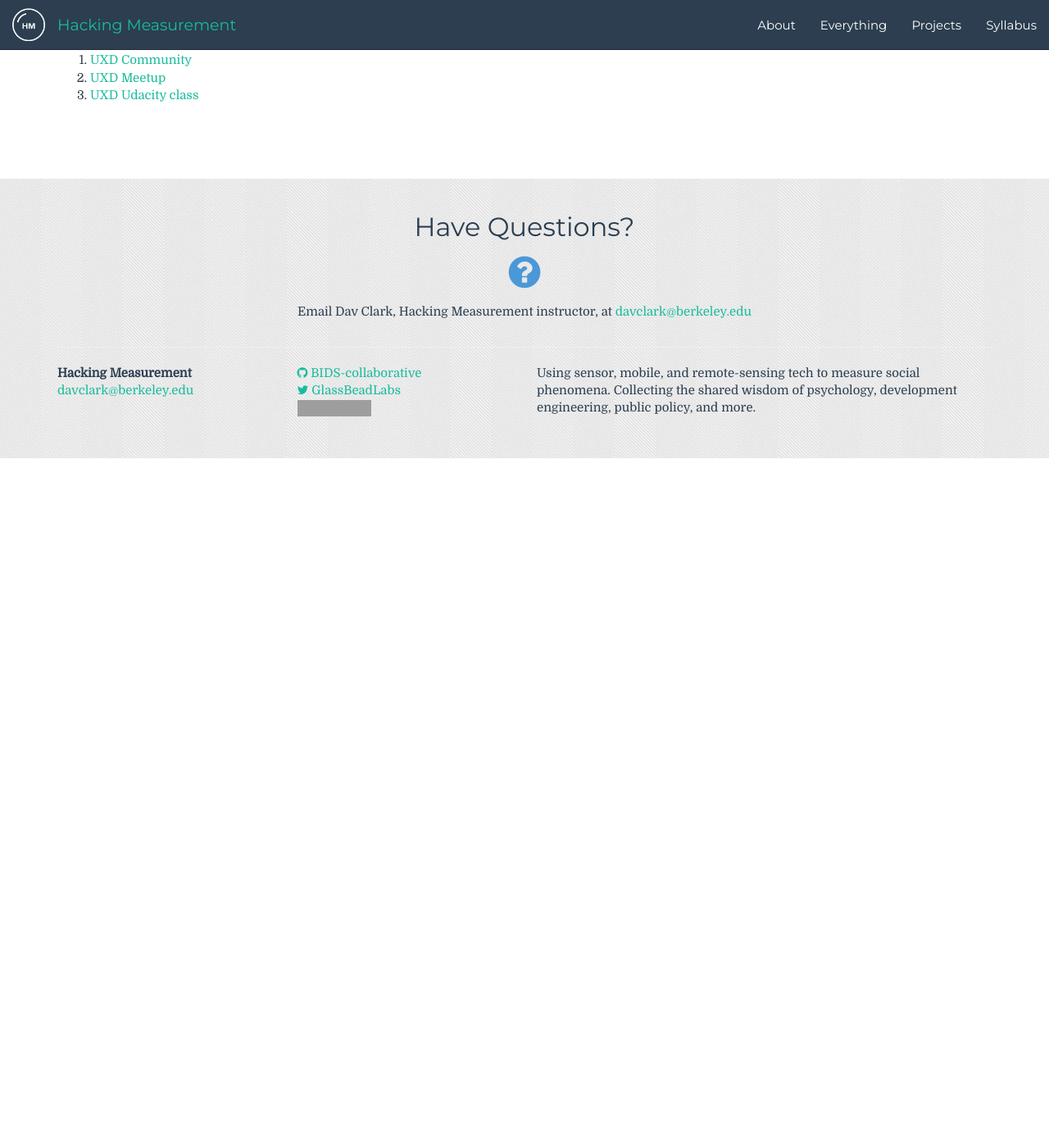
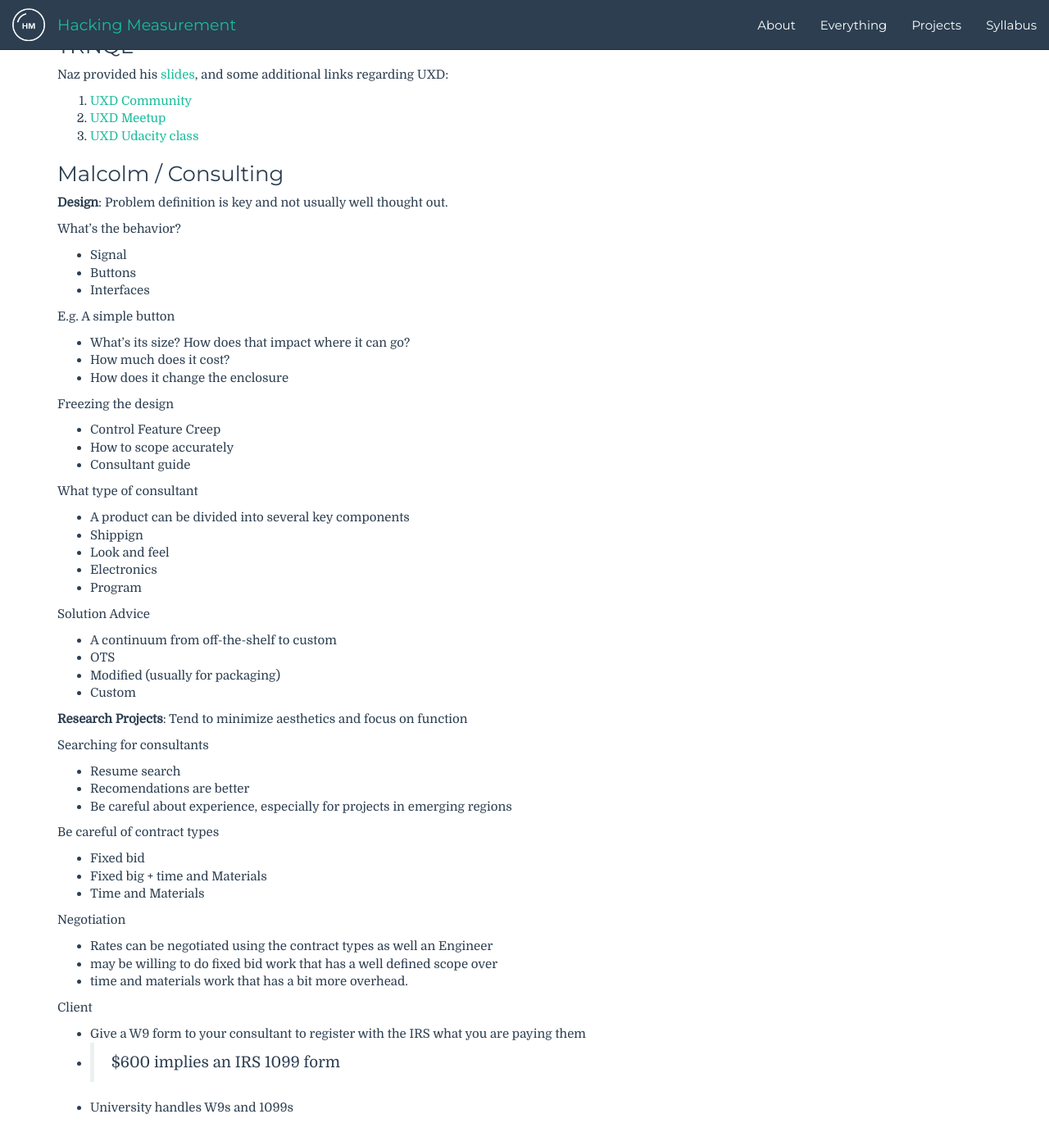
Before and after one commit to BIDS-collaborative/hackingmeasurement.github.io, a Jekyll site: the page built from syllabus/_posts/2015-10-08-scaling-up-sensor-projects.md, in a window 1280 px wide and 1400 px high, scrolled down 978 px. Shown: the whole window at 82% size. Built offline with Jekyll 4.4.1, drawn with Linux system fonts in a browser that asks for light colours; comment, search, counter and statistics services are not loaded; before the commit the page ends 1537 px from its top, so only the background shows below that; grey boxes are pictures that could not be loaded.

Commit message:
Added @javirosa's notes about Malcolm

```diff
--- a/syllabus/_posts/2015-10-08-scaling-up-sensor-projects.md
+++ b/syllabus/_posts/2015-10-08-scaling-up-sensor-projects.md
@@ -37,6 +37,8 @@ contractor.
 
 ## Notes
 
+### TRNQL
+
 Naz provided his
 [slides](/syllabus/presenter-materials/UXD Design Workshop.berkley.pdf),
 and some additional links regarding UXD:
@@ -44,3 +46,66 @@ and some additional links regarding UXD:
 1. [UXD Community](http://bit.ly/uxdcommunity)
 2. [UXD Meetup](http://bit.ly/uxdmeetup)
 3. [UXD Udacity class](http://bit.ly/uxdclass)
+
+### Malcolm / Consulting
+
+**Design**: Problem definition is key and not usually well thought out.
+
+What's the behavior?
+
+- Signal
+- Buttons
+- Interfaces
+
+E.g. A simple button
+
+- What's its size? How does that impact where it can go?
+- How much does it cost?
+- How does it change the enclosure
+
+Freezing the design
+
+- Control Feature Creep
+- How to scope accurately
+- Consultant guide
+
+What type of consultant
+
+- A product can be divided into several key components
+- Shippign
+- Look and feel
+- Electronics
+- Program
+
+Solution Advice
+
+- A continuum from off-the-shelf to custom
+- OTS
+- Modified (usually for packaging)
+- Custom
+
+**Research Projects**: Tend to minimize aesthetics and focus on function
+
+Searching for consultants
+
+- Resume search
+- Recomendations are better
+- Be careful about experience, especially for projects in emerging regions
+
+Be careful of contract types
+
+- Fixed bid
+- Fixed big + time and Materials
+- Time and Materials
+
+Negotiation
+
+- Rates can be negotiated using the contract types as well an Engineer
+- may be willing to do fixed bid work that has a well defined scope over
+- time and materials work that has a bit more overhead.
+
+Client
+
+- Give a W9 form to your consultant to register with the IRS what you are paying them
+- >$600 implies an IRS 1099 form
+- University handles W9s and 1099s
```
